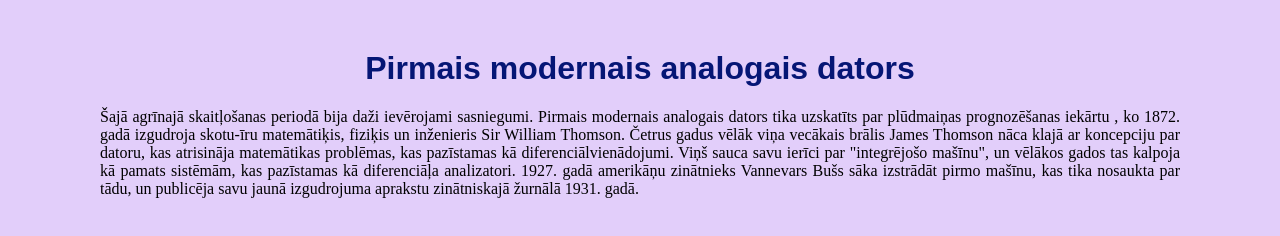
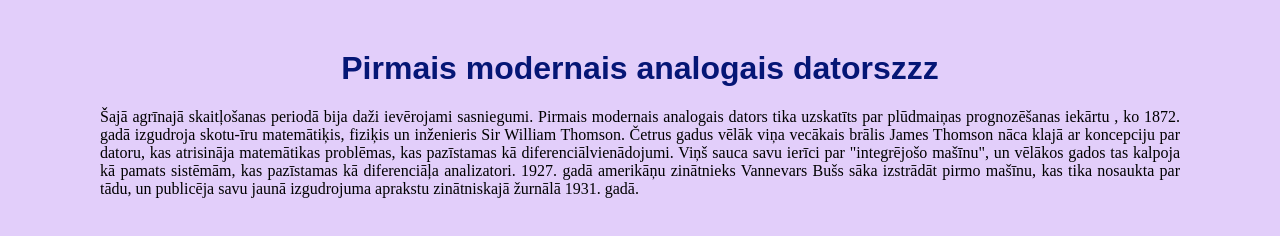
Before and after one commit to RenarsSprancis/manaMajasLapa, a plain HTML site: page AnalogaisDators.html in a window 1280 px wide. Drawn offline with Linux system fonts and the light colour scheme.

Commit message:
Update AnalogaisDators.html
zzz

```diff
--- a/AnalogaisDators.html
+++ b/AnalogaisDators.html
@@ -10,7 +10,7 @@
 <body bgcolor=#e2cefa topmargin="50" leftmargin="100" rightmargin="100" topmargin="50">
     <h1>
         <font color=#051675 face="Arial">
-            <center> <b>Pirmais modernais analogais dators</b> </center>
+            <center> <b>Pirmais modernais analogais datorszzz</b> </center>
         </font>
     </h1>
     <p align="justify">Šajā agrīnajā skaitļošanas periodā bija daži ievērojami sasniegumi. Pirmais modernais analogais dators tika uzskatīts par plūdmaiņas prognozēšanas iekārtu , ko 1872. gadā izgudroja skotu-īru matemātiķis, fiziķis un inženieris Sir William Thomson.
```
